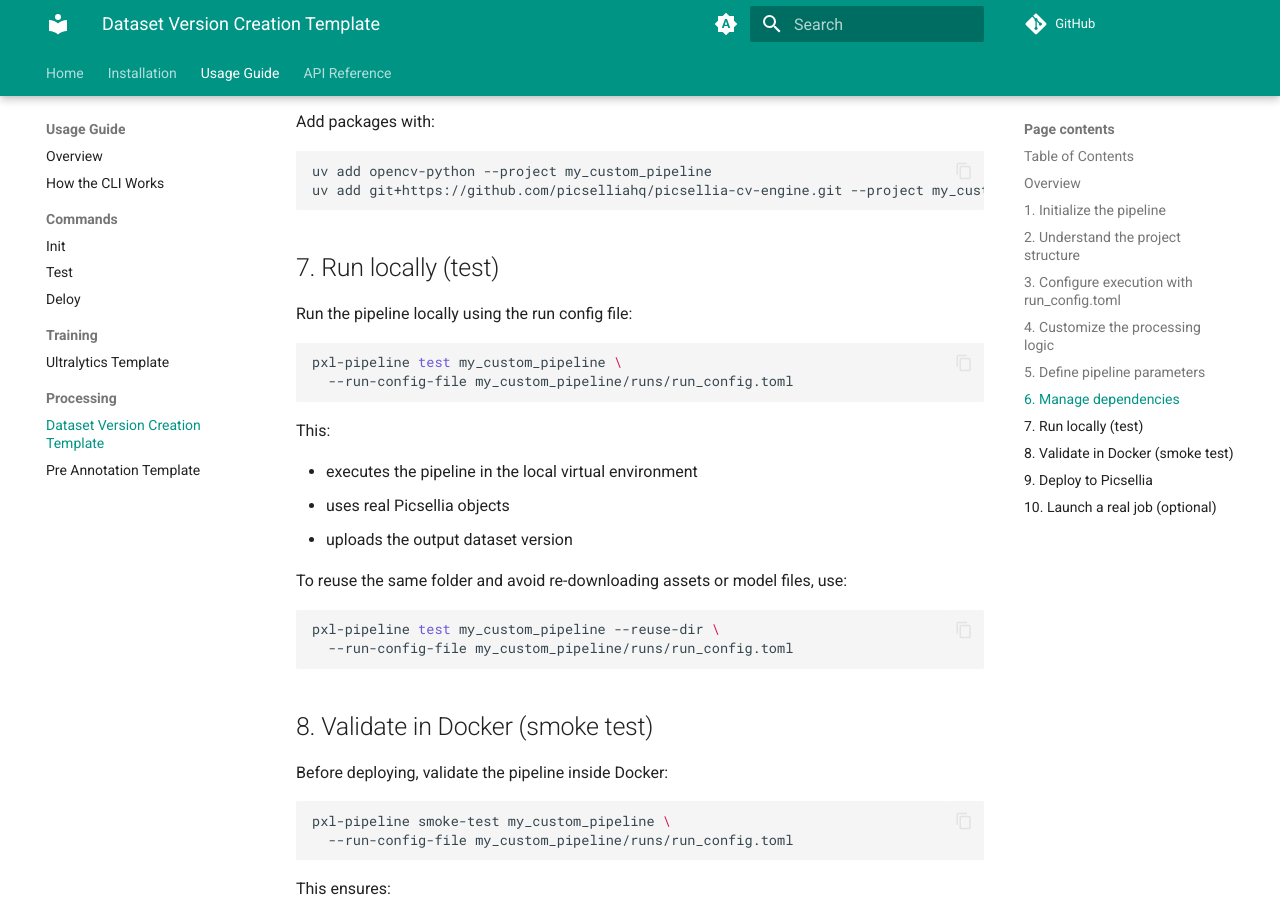
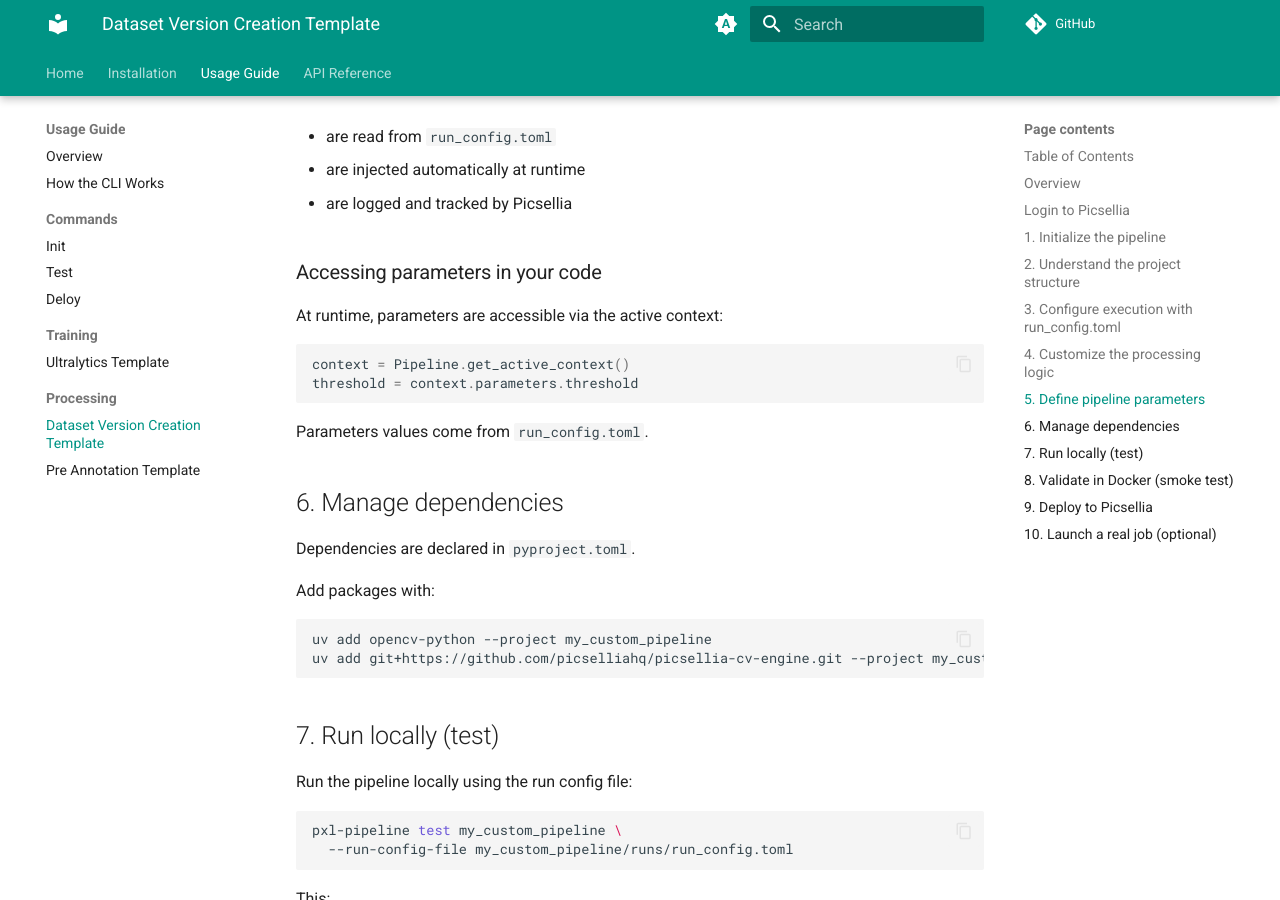
Before and after one commit to picselliahq/picsellia-cv-engine, an MkDocs documentation site: the page built from docs/usage/processing/dataset_version_creation.md, in a window 1280 px wide and 900 px high, scrolled down 4774 px. Built offline with MkDocs 1.6.1 and Material for MkDocs 9.7.7, drawn with Linux system fonts in a browser that asks for light colours; comment, search, counter and statistics services are not loaded; some of the changed text lies outside the part shown.

Commit message:
feat: improve docs

````diff
--- a/docs/usage/processing/dataset_version_creation.md
+++ b/docs/usage/processing/dataset_version_creation.md
@@ -16,6 +16,7 @@
 
 ### Getting started
 - [Overview](#overview)
+- [Login to Picsellia](#login-to-picsellia)
 - [Initialize the pipeline](#1-initialize-the-pipeline)
 - [Understand the project structure](#2-understand-the-project-structure)
 
@@ -51,6 +52,16 @@
 - uploads a new dataset version to Picsellia
 
 Execution is config-first: all runs rely on a run_config.toml file, reused across local, Docker, and Picsellia executions.
+
+## Login to Picsellia
+
+Before running any command, make sure you are logged in:
+
+```bash
+pxl-pipeline login
+```
+
+If you are already logged in, you can skip this step.
 
 ## **1. Initialize the pipeline**
 
@@ -195,6 +206,17 @@
 
 - are logged and tracked by Picsellia
 
+### Accessing parameters in your code
+
+At runtime, parameters are accessible via the active context:
+
+```python
+context = Pipeline.get_active_context()
+threshold = context.parameters.threshold
+```
+
+Parameters values come from `run_config.toml`.
+
 ## 6. Manage dependencies
 
 Dependencies are declared in `pyproject.toml`.
````
